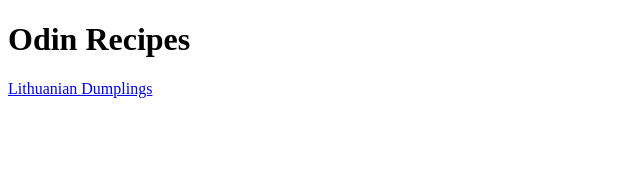
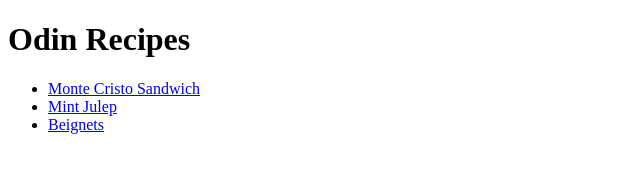
Before and after one commit to stevo505/odin-recipes, a plain HTML site: page index.html in a window 1280 px wide. Shown: the whole page, without its empty margins (0-640 px from the left). Drawn offline with Linux system fonts and the light colour scheme.

Commit message:
Update index.html
Updating index.html as github page is directing to an old ver.

```diff
--- a/index.html
+++ b/index.html
@@ -7,8 +7,11 @@
 </head>
 <body>
     <h1>Odin Recipes</h1>
-    <a href="recipes/lithuanian-dumplings.html">Lithuanian Dumplings</a>
-
+    <ul>
+        <li><a href="recipes/monte-cristo.html">Monte Cristo Sandwich</a></li>
+        <li><a href="recipes/mint-julep.html">Mint Julep</a></li>
+        <li><a href="recipes/beignets.html">Beignets</a></li>
+    </ul>
 
 
 </body>
```
